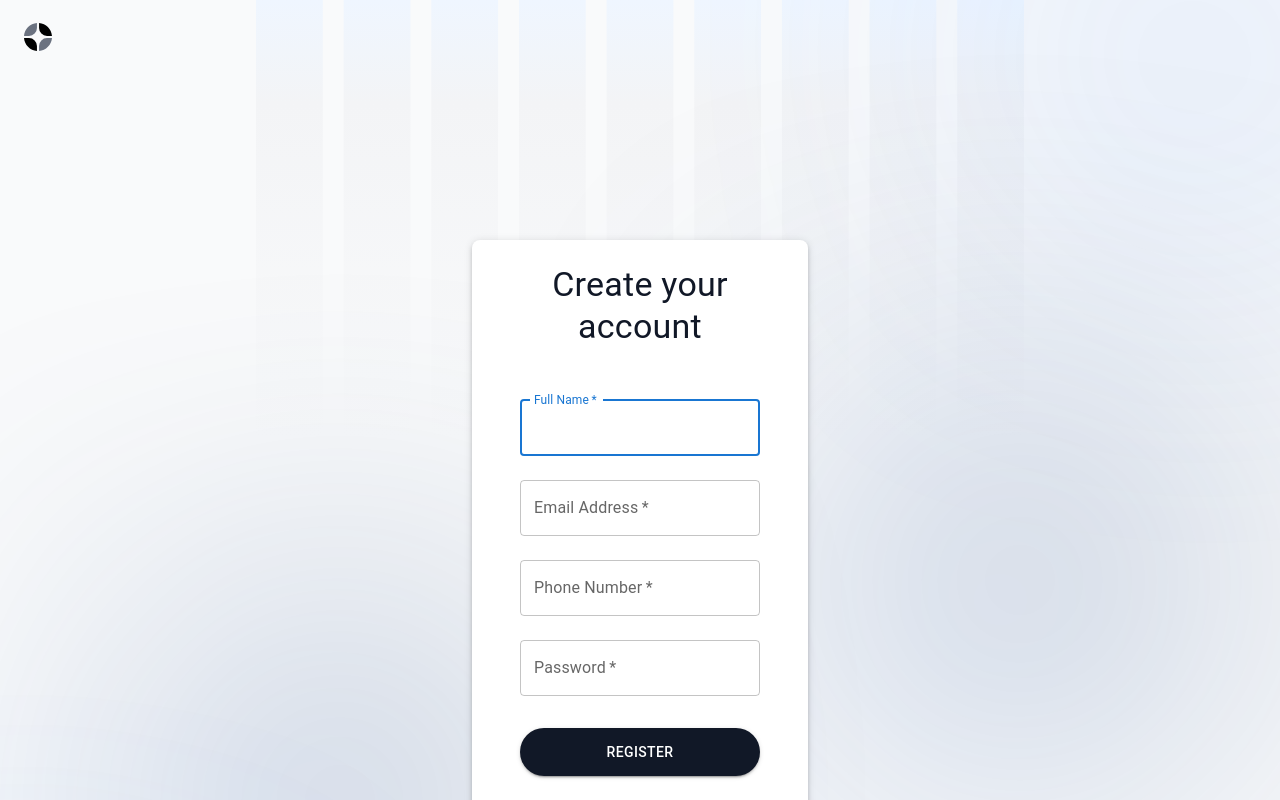
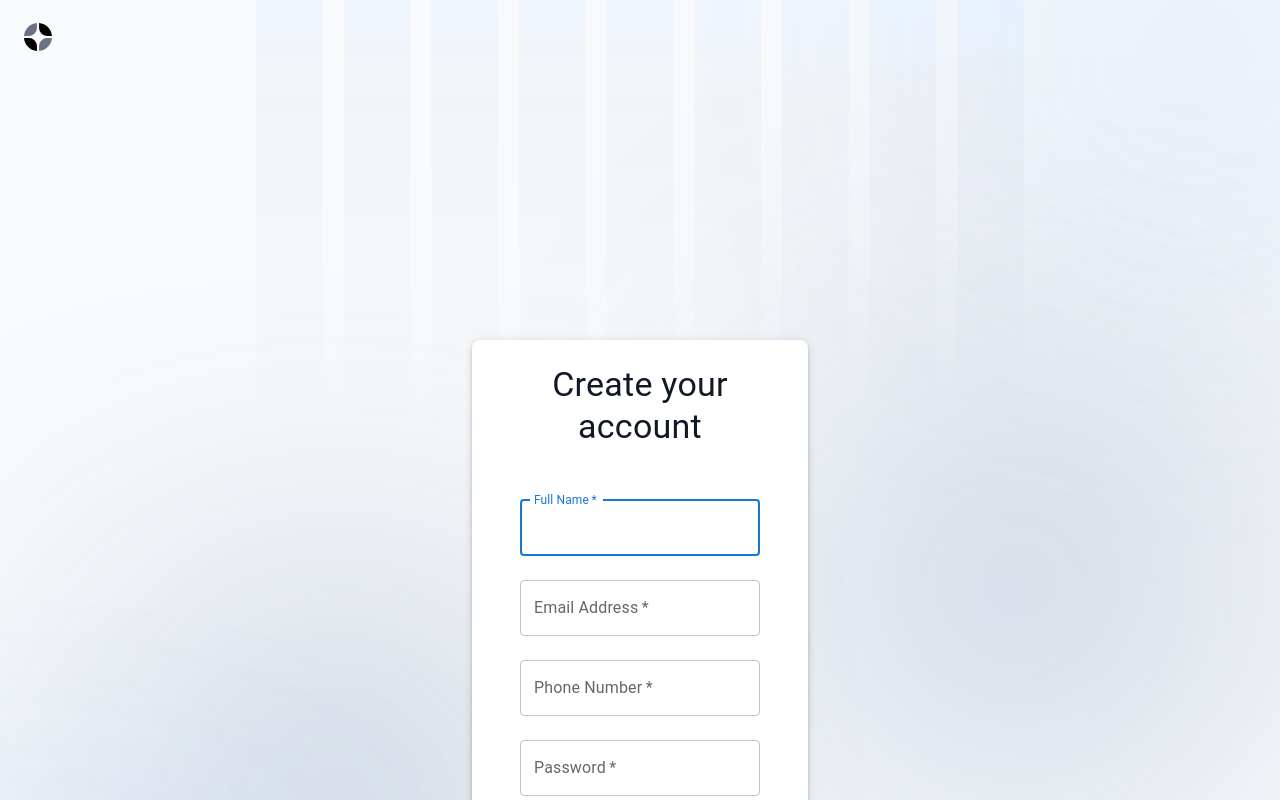
Before and after one commit to AnthonyCampos1234/Avisari, a Next.js app: page /signup in a window 1280 px wide. Shown: the top 800 px of the page. Built offline with nearby package versions, Linux system fonts and the light colour scheme.

Commit message:
more changes

```diff
--- a/app/(auth)/layout.tsx
+++ b/app/(auth)/layout.tsx
@@ -39,16 +39,11 @@
         {/* Content */}
         <div className="w-full">
           <div className="mx-auto max-w-7xl px-4 sm:px-6">
-            <div className="pb-12 pt-24 md:pb-20 md:pt-32"> {/* Adjusted padding */}
-              {/* Auth form - Moved up */}
-              <div className="mx-auto w-full max-w-sm mb-12"> {/* Added margin-bottom */}
-                <div className="py-8 md:py-12">{children}</div>
-              </div>
-
-              {/* Section header - Moved down */}
-              <div className="text-center">
+            <div className="pb-12 pt-24 md:pb-20 md:pt-32">
+              {/* Section header - Moved up */}
+              <div className="text-center mb-8">
                 <h1
-                  className="mb-6 border-y text-4xl font-bold [border-image:linear-gradient(to_right,transparent,theme(colors.slate.300/.8),transparent)1] md:text-5xl"
+                  className="mb-4 text-3xl font-bold md:text-4xl"
                   data-aos="zoom-y-out"
                   data-aos-delay={150}
                 >
@@ -56,7 +51,7 @@
                 </h1>
                 <div className="mx-auto max-w-3xl">
                   <p
-                    className="mb-8 text-base text-gray-700"
+                    className="mb-4 text-sm text-gray-700"
                     data-aos="zoom-y-out"
                     data-aos-delay={300}
                   >
@@ -66,6 +61,11 @@
                   </p>
                 </div>
               </div>
+
+              {/* Auth form */}
+              <div className="mx-auto w-full max-w-sm">
+                <div className="py-6 md:py-8">{children}</div>
+              </div>
             </div>
           </div>
         </div>
```
